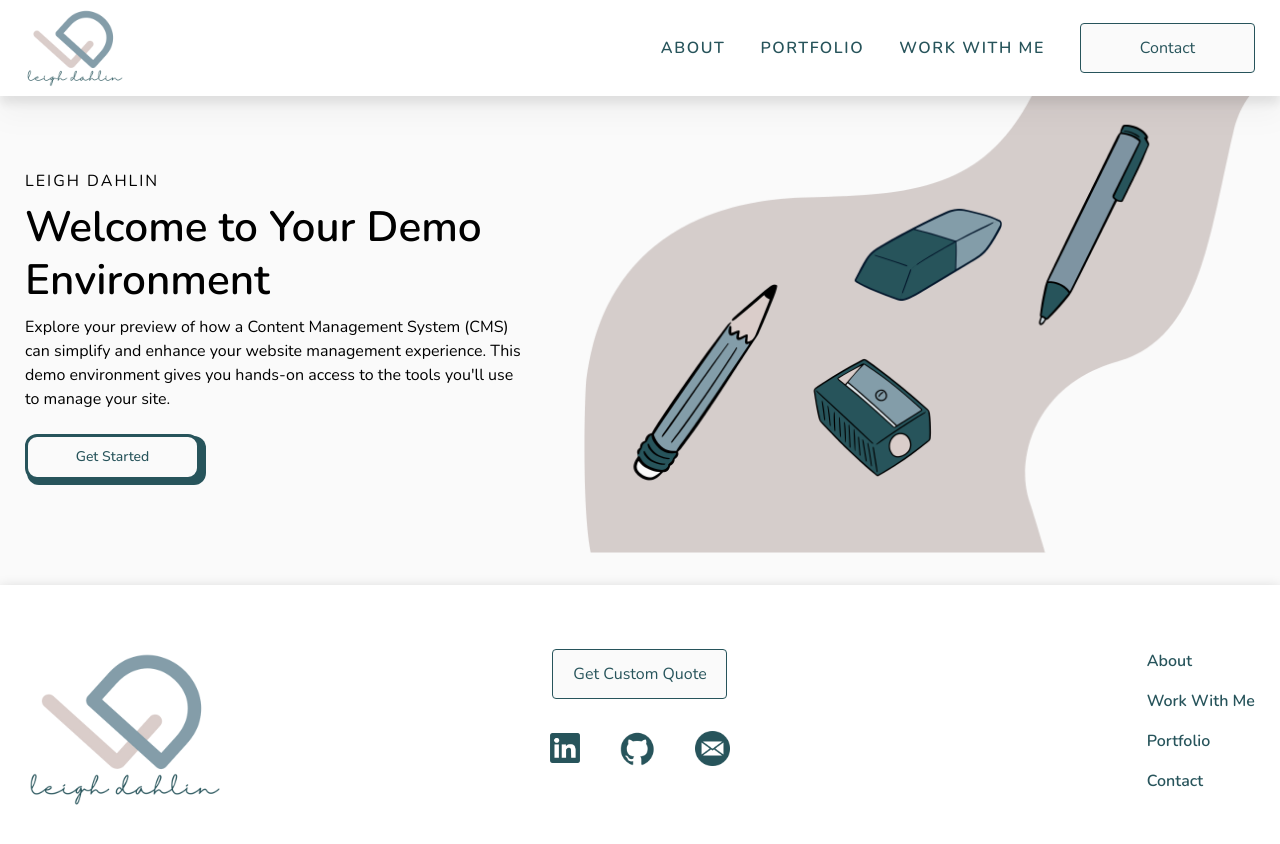
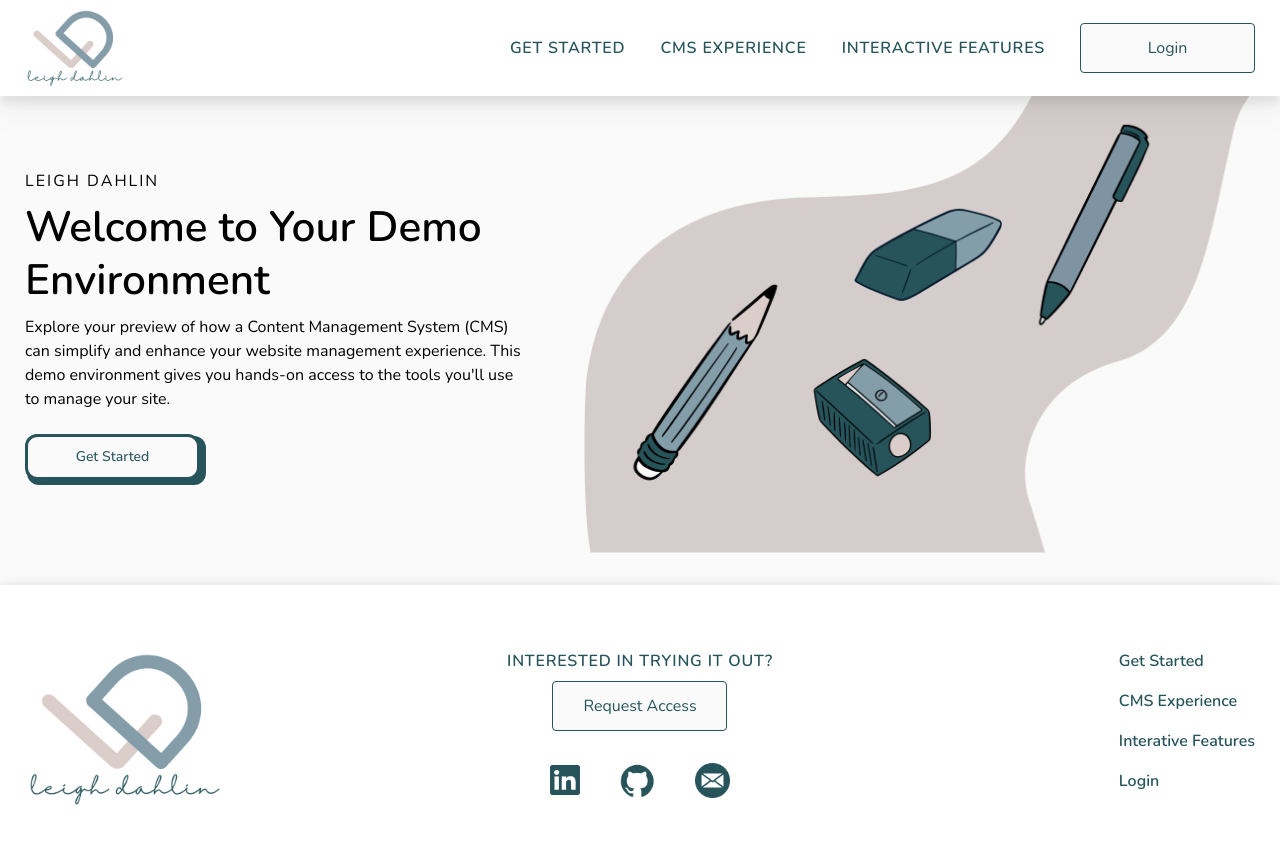
Before and after one commit to leighdahlin/demo, a Next.js app: page / in a window 1280 px wide. Shown: the top 844 px of the page. Built offline with nearby package versions, Linux system fonts and the light colour scheme.

Commit message:
update nav/footer links

```diff
--- a/src/components/common/nav/Footer.tsx
+++ b/src/components/common/nav/Footer.tsx
@@ -22,7 +22,8 @@ export default function Footer() {
           </div>
           <div className="flex flex-col-reverse gap-[2rem] md:gap-[0rem] md:w-[75%] md:flex-row">
             <div className="flex flex-col items-center md:w-2/3">
-              <OutlinedButtonLink text="Get Custom Quote" link="/contact" />
+              <h2 className='text-dark-blue uppercase font-semibold tracking-[.05rem] pb-[0.5rem]'>Interested In Trying It Out?</h2>
+              <OutlinedButtonLink text="Request Access" link="/request-access" />
               <div className="flex justify-center items-center gap-10 pt-[2rem]">
                 <a
                   href="https://www.linkedin.com/in/leighdahlin/"
@@ -59,19 +60,19 @@ export default function Footer() {
             <div className="flex justify-center sm:justify-start md:justify-end font-semibold md:w-1/3 gap-[2rem] text-dark-blue dark:text-off-white">
               <ul className="flex flex-col flex-wrap items-center sm:items-start gap-[1rem]">
                 <li className="group relative w-fit">
-                  <Link href="/about">About</Link>
+                  <Link href="/get-started">Get Started</Link>
                   <div className="h-[.15rem] transition-[width] duration-250 ease-in-out w-0 bg-customGrey absolute block right-auto bottom-[-.3125rem] top-[auto] group-hover:w-full group-hover:right-[auto]" />
                 </li>
                 <li className="group relative w-fit">
-                  <Link href="/work-with-me">Work With Me</Link>
+                  <Link href="/cms-experience">CMS Experience</Link>
                   <div className="h-[.15rem] transition-[width] duration-250 ease-in-out w-0 bg-customGrey absolute block right-auto bottom-[-.3125rem] top-[auto] group-hover:w-full group-hover:right-[auto]" />
                 </li>
                 <li className="group relative w-fit">
-                  <Link href="/portfolio">Portfolio</Link>
+                  <Link href="/interactive-features">Interative Features</Link>
                   <div className="h-[.15rem] transition-[width] duration-250 ease-in-out w-0 bg-customGrey absolute block right-auto bottom-[-.3125rem] top-[auto] group-hover:w-full group-hover:right-[auto]" />
                 </li>
                 <li className="group relative w-fit">
-                  <Link href="/contact">Contact</Link>
+                  <Link href="/admin">Login</Link>
 
                   <div className="h-[.15rem] transition-[width] duration-250 ease-in-out w-0 bg-customGrey absolute block right-auto bottom-[-.3125rem] top-[auto] group-hover:w-full group-hover:right-[auto]" />
                 </li>
--- a/src/components/common/nav/Navbar.tsx
+++ b/src/components/common/nav/Navbar.tsx
@@ -14,16 +14,16 @@ export default function Navbar() {
 
   const links = [
     {
-      displayName: 'About',
-      link: '/about',
+      displayName: 'Get Started',
+      link: '/get-started',
     },
     {
-      displayName: 'Portfolio',
-      link: '/portfolio',
+      displayName: 'CMS Experience',
+      link: '/cms-experience',
     },
     {
-      displayName: 'Work With Me',
-      link: '/work-with-me',
+      displayName: 'Interactive Features',
+      link: '/interactive-features',
     },
   ];
 
@@ -96,7 +96,7 @@ export default function Navbar() {
                   <li key={l.displayName} className="group relative">
                     <Link
                       href={l.link}
-                      className="uppercase font-semibold tracking-[.1rem]"
+                      className="uppercase font-semibold tracking-[.05rem]"
                     >
                       {l.displayName}
                     </Link>
@@ -132,7 +132,7 @@ export default function Navbar() {
                   </div>
                 </li> */}
                 <li>
-                  <OutlinedButtonLink text="Contact" link="/contact" />
+                  <OutlinedButtonLink text="Login" link="/admin" />
                 </li>
               </ul>
             ) : (
```
